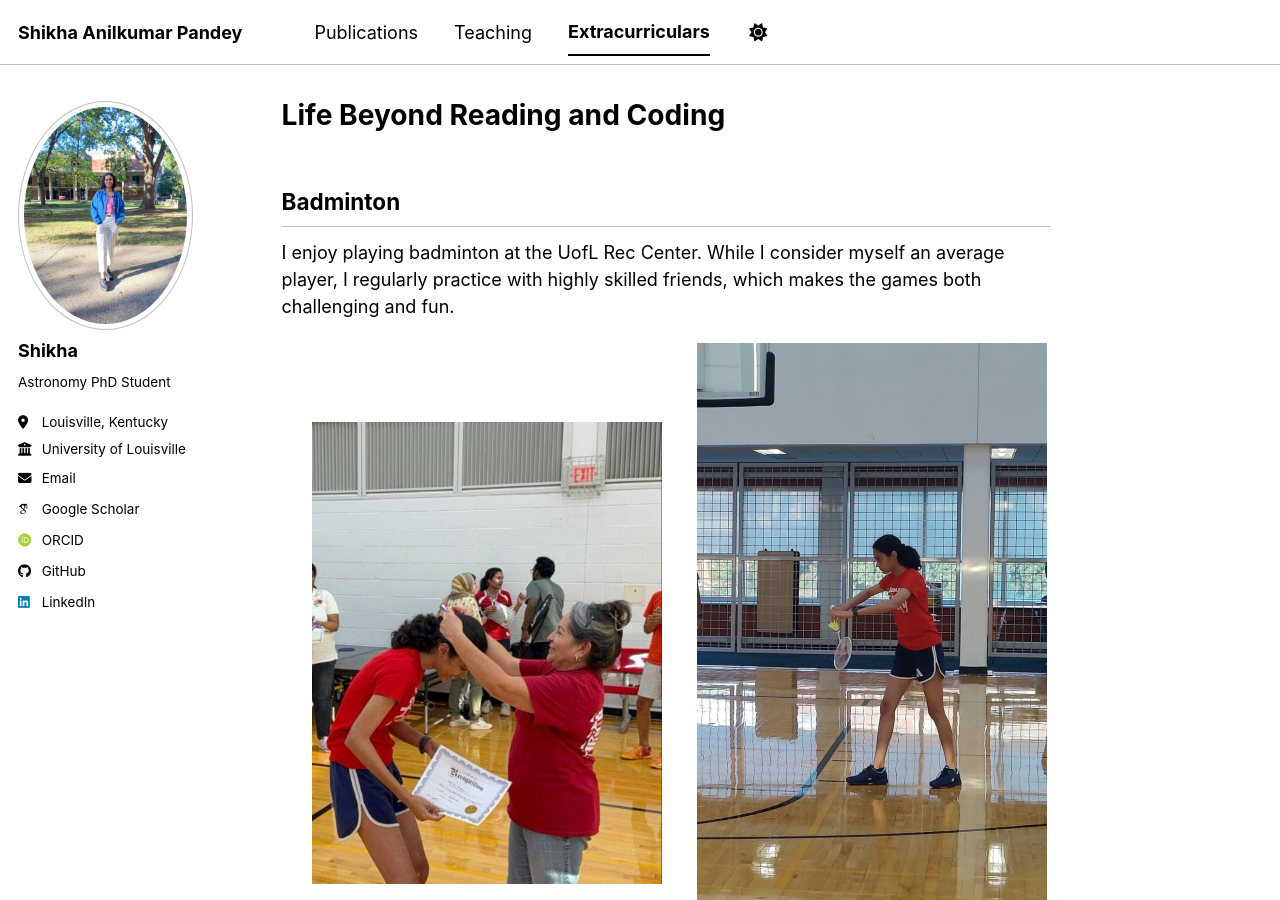
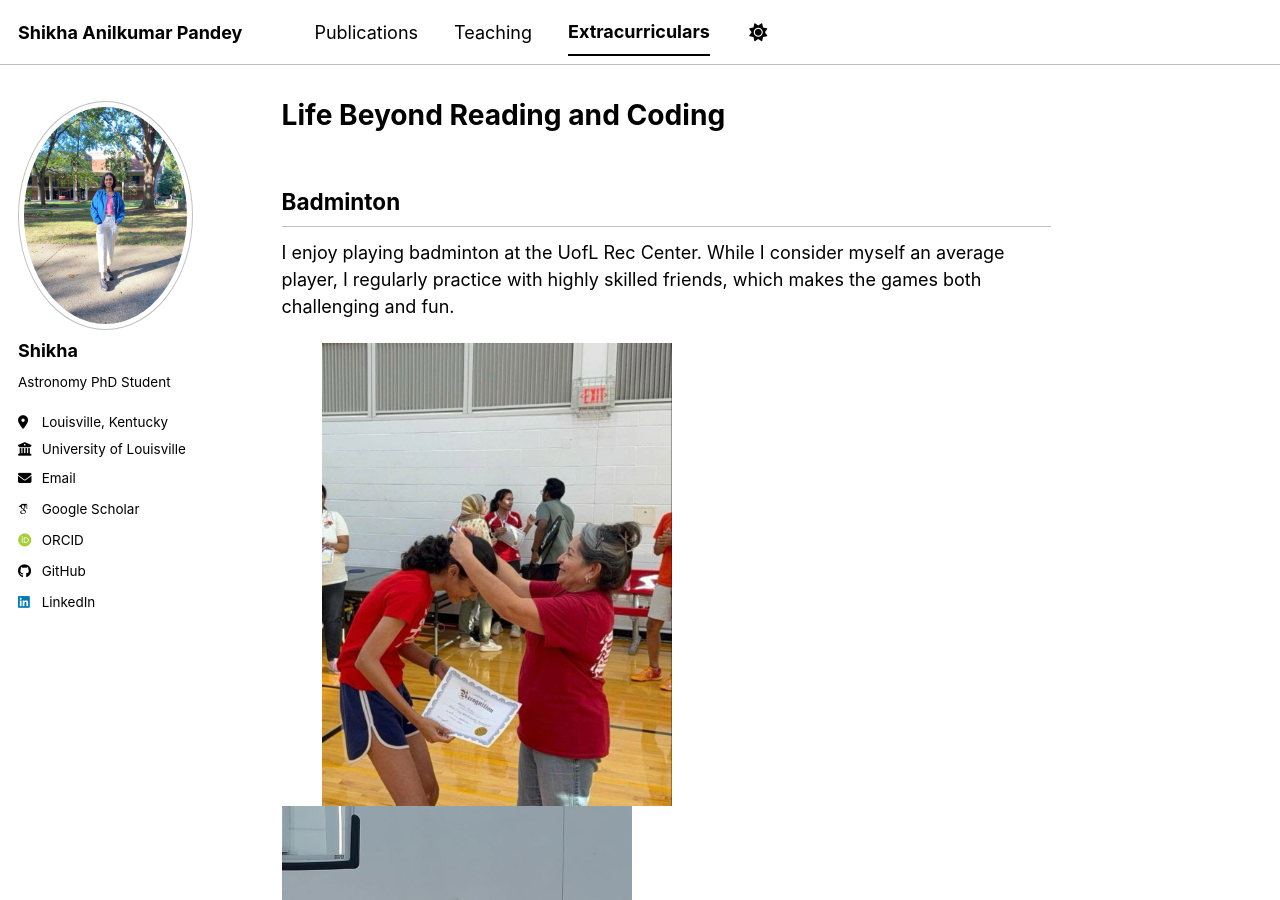
Before and after one commit to pshikha/pshikha.github.io, a Jekyll site: the page built from _pages/markdown.md, in a window 1280 px wide and 900 px high. Built offline with Jekyll 4.4.1, drawn with Linux system fonts in a browser that asks for light colours; some web fonts are replaced; a script bundle is joined from its source files by our own code; library files that are not in the unit come from our copies.

Commit message:
Update markdown.md

```diff
--- a/_pages/markdown.md
+++ b/_pages/markdown.md
@@ -14,7 +14,7 @@
 I enjoy playing badminton at the UofL Rec Center. While I consider myself an average player, I regularly practice with highly skilled friends, which makes the games both challenging and fun.
 
 <div>
-<img src="/images/bad1.jpeg" width="350" height="400" hspace="30"/>
+<img src="/images/bad1.jpeg" width="350" height="400" hspace="40"/>
 <img src="/images/bad2.jpeg" width="350" height="300"/>
 </div>
 
@@ -24,7 +24,7 @@
 ## Running
 Since starting my PhD, I’ve tried to maintain an intense workout routine, and running has quickly become my sport of choice. I’m up to about five miles and still building my endurance for a mini marathon this April!
 <div>
-<img src="/images/run1.jpeg" width="350" height="450" hspace="30"/>
+<img src="/images/run1.jpeg" width="350" height="450" hspace="40"/>
 <img src="/images/run2.jpeg" width="350" height="450"/>
 </div>
 
```
